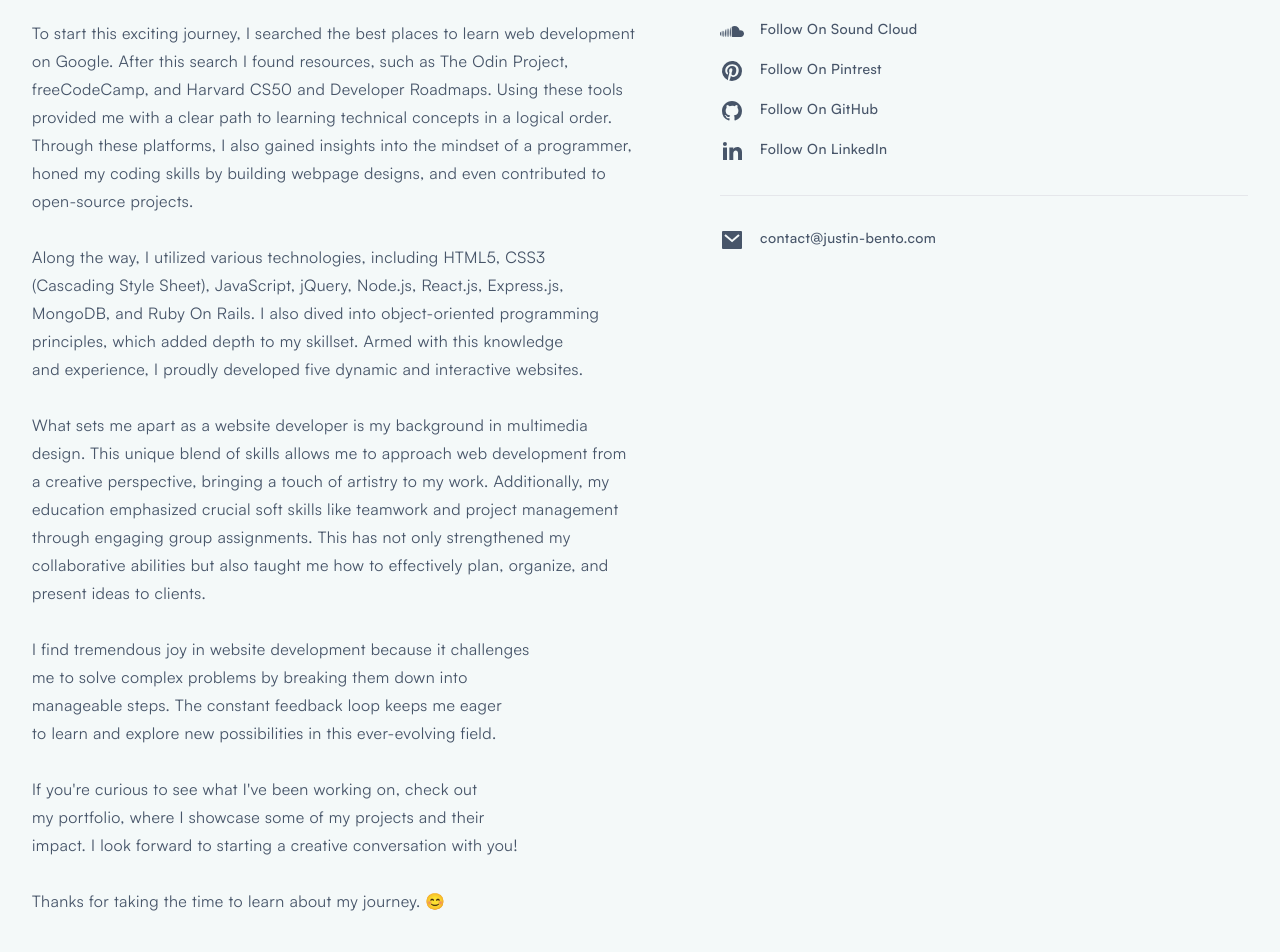
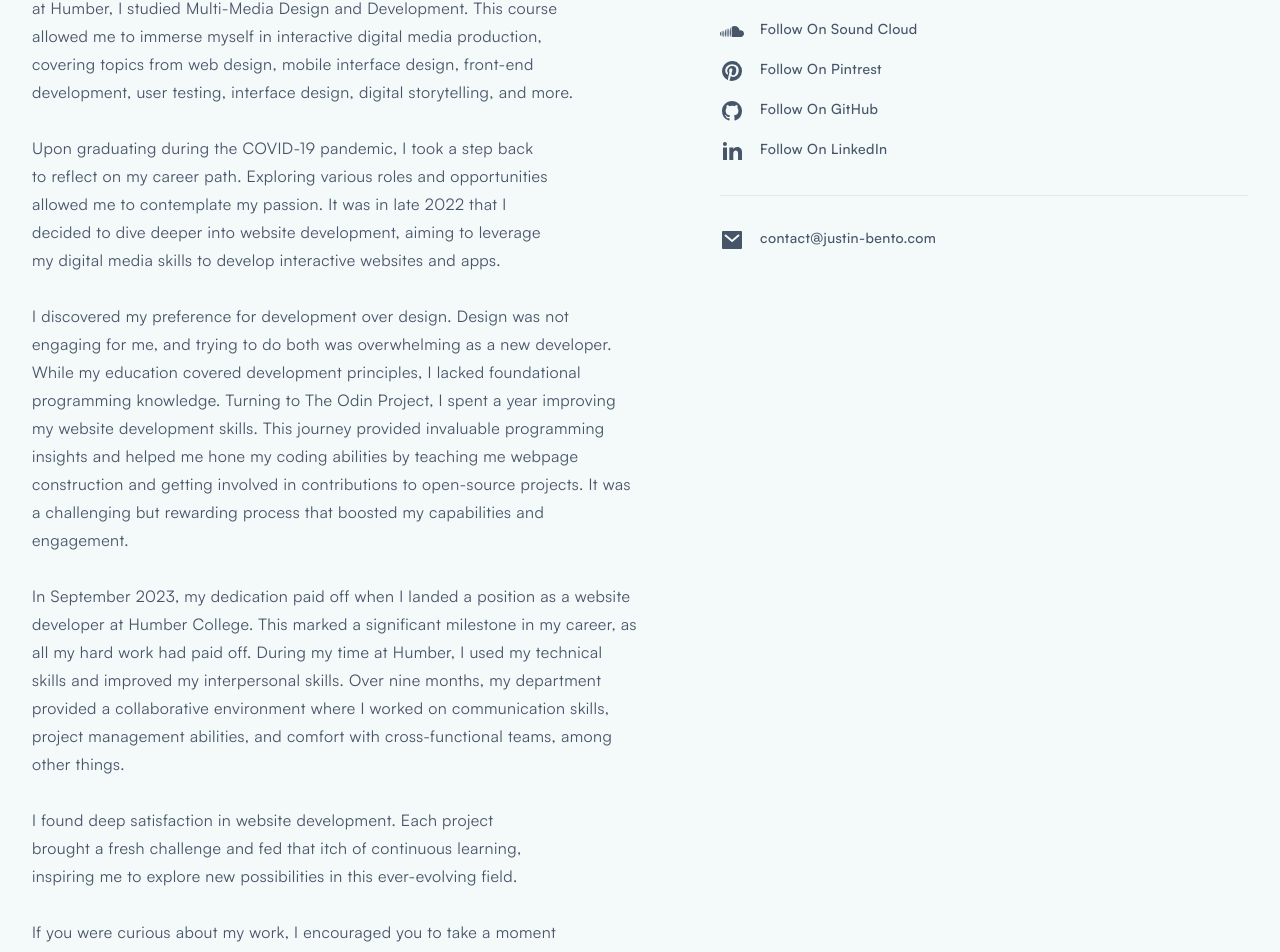
Before and after one commit to Justin-Bento/portfolio, a Next.js app: page /about in a window 1280 px wide. Shown: the part 618-1570 px from the top of the page. Built offline with nearby package versions, Linux system fonts and the light colour scheme; no server answers.

Commit message:
Improved the flow of the About Me page.
Changed "recent graduate" to "website developer."

```diff
--- a/pages/about.tsx
+++ b/pages/about.tsx
@@ -1,14 +1,8 @@
-import Head from "next/head";
-import Image from "next/image";
-import Link from "next/link";
-import React from "react";
-import {
-  RiGithubFill,
-  RiLinkedinFill,
-  RiMailFill,
-  RiPinterestFill,
-  RiSoundcloudFill,
-} from "react-icons/ri";
+import Head from 'next/head';
+import Image from 'next/image';
+import Link from 'next/link';
+import React from 'react';
+import { RiGithubFill, RiLinkedinFill, RiMailFill, RiPinterestFill, RiSoundcloudFill } from 'react-icons/ri';
 
 export default function about() {
   return (
@@ -42,60 +36,45 @@ export default function about() {
                 </div>
                 <div className="lg:order-first lg:row-span-2 lg:max-w-prose [text-wrap:balance] text-netural-600 dark:text-netural-400">
                   <h1 className="block capitalize tracking-normal text-3xl sm:text-4xl md:leading-[3.7rem] font-extrabold md:text-5xl ">
-                    Hi! 👋 I&#39;m Justin, a graduate in Multimedia Design,
-                    currently exploring various technologies.
+                    Hi! 👋 I&#39;m Justin, A website developer with a focus on building accessible websites using Modern Frontend-End
+                    Technologies.
                   </h1>
                   <div className="mt-6 text-base leading-7 tracking-wider space-y-7">
                     <p>
-                      After graduating in the middle of a pandemic, I decided to
-                      start my coding journey. My goal is to create interactive
-                      digital media by crafting webpages with unique designs.
+                      My journey in web development began at Humber College. During my time at Humber, I studied Multi-Media Design and
+                      Development. This course allowed me to immerse myself in interactive digital media production, covering topics from
+                      web design, mobile interface design, front-end development, user testing, interface design, digital storytelling, and
+                      more.
                     </p>
                     <p>
-                      To start this exciting journey, I searched the best places
-                      to learn web development on Google. After this search I
-                      found resources, such as The Odin Project, freeCodeCamp,
-                      and Harvard CS50 and Developer Roadmaps. Using these tools
-                      provided me with a clear path to learning technical
-                      concepts in a logical order. Through these platforms, I
-                      also gained insights into the mindset of a programmer,
-                      honed my coding skills by building webpage designs, and
-                      even contributed to open-source projects.
+                      Upon graduating during the COVID-19 pandemic, I took a step back to reflect on my career path. Exploring various roles
+                      and opportunities allowed me to contemplate my passion. It was in late 2022 that I decided to dive deeper into website
+                      development, aiming to leverage my digital media skills to develop interactive websites and apps.
                     </p>
                     <p>
-                      Along the way, I utilized various technologies, including
-                      HTML5, CSS3 (Cascading Style Sheet), JavaScript, jQuery,
-                      Node.js, React.js, Express.js, MongoDB, and Ruby On Rails.
-                      I also dived into object-oriented programming principles,
-                      which added depth to my skillset. Armed with this
-                      knowledge and experience, I proudly developed five dynamic
-                      and interactive websites.
+                      I discovered my preference for development over design. Design was not engaging for me, and trying to do both was
+                      overwhelming as a new developer. While my education covered development principles, I lacked foundational programming
+                      knowledge. Turning to The Odin Project, I spent a year improving my website development skills. This journey provided
+                      invaluable programming insights and helped me hone my coding abilities by teaching me webpage construction and getting
+                      involved in contributions to open-source projects. It was a challenging but rewarding process that boosted my
+                      capabilities and engagement.
                     </p>
                     <p>
-                      What sets me apart as a website developer is my background
-                      in multimedia design. This unique blend of skills allows
-                      me to approach web development from a creative
-                      perspective, bringing a touch of artistry to my work.
-                      Additionally, my education emphasized crucial soft skills
-                      like teamwork and project management through engaging
-                      group assignments. This has not only strengthened my
-                      collaborative abilities but also taught me how to
-                      effectively plan, organize, and present ideas to clients.
+                      In September 2023, my dedication paid off when I landed a position as a website developer at Humber College. This
+                      marked a significant milestone in my career, as all my hard work had paid off. During my time at Humber, I used my
+                      technical skills and improved my interpersonal skills. Over nine months, my department provided a collaborative
+                      environment where I worked on communication skills, project management abilities, and comfort with cross-functional
+                      teams, among other things.
                     </p>
                     <p>
-                      I find tremendous joy in website development because it
-                      challenges me to solve complex problems by breaking them
-                      down into manageable steps. The constant feedback loop
-                      keeps me eager to learn and explore new possibilities in
-                      this ever-evolving field.
+                      I found deep satisfaction in website development. Each project brought a fresh challenge and fed that itch of
+                      continuous learning, inspiring me to explore new possibilities in this ever-evolving field.
                     </p>
                     <p>
-                      If you&#39;re curious to see what I&#39;ve been working on, check
-                      out my portfolio, where I showcase some of my projects and
-                      their impact. I look forward to starting a creative
-                      conversation with you!
+                      If you were curious about my work, I encouraged you to take a moment to explore my portfolio or my GitHub. I looked
+                      forward to connecting with you and discussing how we could bring your creative ideas to life!
                     </p>
-                    <p>Thanks for taking the time to learn about my journey. 😊</p>
+                    <p>Thank you for visiting and learning about my journey. 😊</p>
                   </div>
                 </div>
                 <div className="w-full lg:pl-20">
@@ -107,9 +86,7 @@ export default function about() {
                         className="flex text-sm font-medium transition group text-netural-800 dark:border-primary-900 dark:hover:bg-primary-900/50 dark:text-primary-40 hover:text-primary-500 dark:text-netural-200 dark:hover:text-slate-200"
                       >
                         <RiSoundcloudFill className="flex-none w-6 h-6 transition fill-netural-500 group-hover:fill-slate-500" />
-                        <span className="ml-4 capitalize">
-                          Follow on Sound Cloud
-                        </span>
+                        <span className="ml-4 capitalize">Follow on Sound Cloud</span>
                       </Link>
                     </li>
                     <li className="flex items-center">
@@ -119,9 +96,7 @@ export default function about() {
                         className="flex text-sm font-medium transition group text-netural-800 dark:border-primary-900 dark:hover:bg-primary-900/50 dark:text-primary-40 hover:text-primary-500 dark:text-netural-200 dark:hover:text-slate-200"
                       >
                         <RiPinterestFill className="flex-none w-6 h-6 transition fill-netural-500 group-hover:fill-slate-500" />
-                        <span className="ml-4 capitalize">
-                          Follow on Pintrest
-                        </span>
+                        <span className="ml-4 capitalize">Follow on Pintrest</span>
                       </Link>
                     </li>
                     <li className="flex items-center">
@@ -131,9 +106,7 @@ export default function about() {
                         className="flex text-sm font-medium transition group text-netural-800 dark:border-primary-900 dark:hover:bg-primary-900/50 dark:text-primary-40 hover:text-primary-500 dark:text-netural-200 dark:hover:text-slate-200"
                       >
                         <RiGithubFill className="flex-none w-6 h-6 transition fill-netural-500 group-hover:fill-slate-500" />
-                        <span className="ml-4 capitalize">
-                          Follow on GitHub
-                        </span>
+                        <span className="ml-4 capitalize">Follow on GitHub</span>
                       </Link>
                     </li>
                     <li className="flex items-center">
@@ -142,9 +115,7 @@ export default function about() {
                         className="flex text-sm font-medium transition group text-netural-800 dark:border-primary-900 dark:hover:bg-primary-900/50 dark:text-primary-40 hover:text-primary-500 dark:text-netural-200 dark:hover:text-slate-200"
                       >
                         <RiLinkedinFill className="flex-none w-6 h-6 transition fill-netural-500 group-hover:fill-slate-500" />
-                        <span className="ml-4 capitalize">
-                          Follow on LinkedIn
-                        </span>
+                        <span className="ml-4 capitalize">Follow on LinkedIn</span>
                       </Link>
                     </li>
                     <li className="flex pt-8 mt-4 border-t border-netural-100 dark:border-netural-700/40">
```
